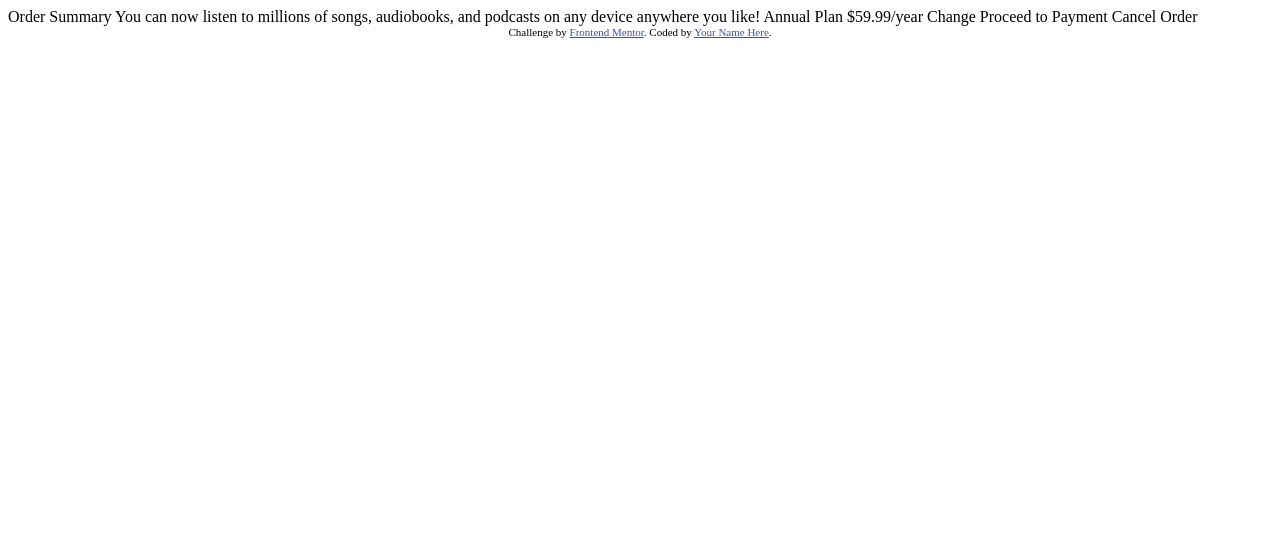
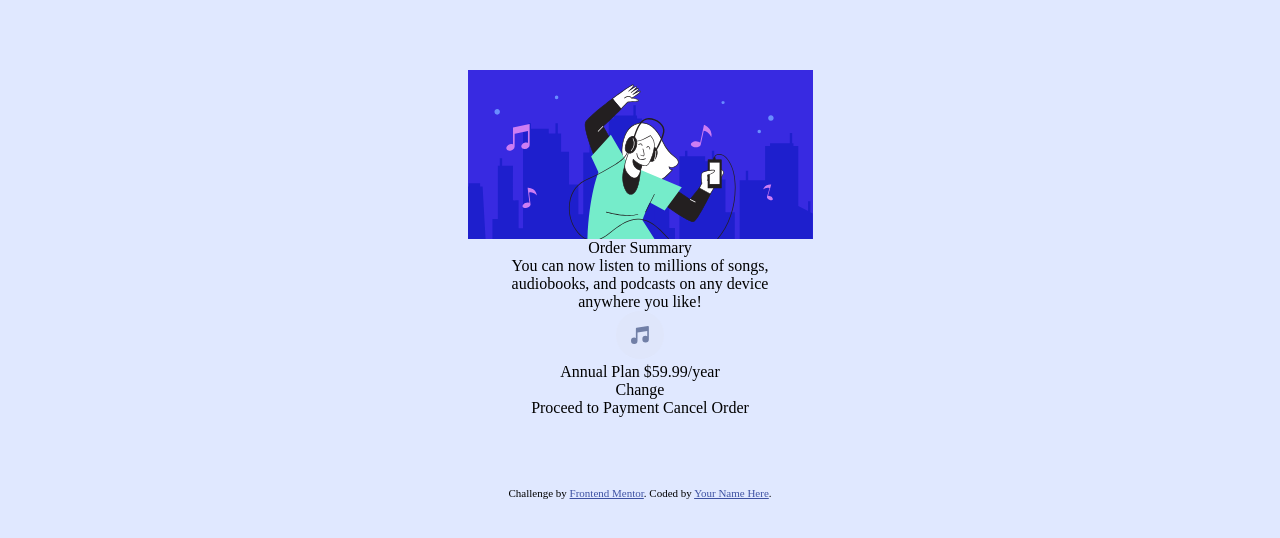
Before and after one commit to MichalTrubini/FEM_order-summary-component, a plain HTML site: page FrontEnd Mentor/Order summary component/index.html in a window 1280 px wide. Drawn offline with Linux system fonts and the light colour scheme.

Commit message:
building a card

```diff
--- a/FrontEnd Mentor/Order summary component/index.html
+++ b/FrontEnd Mentor/Order summary component/index.html
@@ -5,7 +5,7 @@
   <meta name="viewport" content="width=device-width, initial-scale=1.0"> <!-- displays site properly based on user's device -->
 
   <link rel="icon" type="image/png" sizes="32x32" href="./images/favicon-32x32.png">
-
+  <link rel="stylesheet" href="style.css">
   <title>Frontend Mentor | Order summary card</title>
 
   <!-- Feel free to remove these styles or customise in your own stylesheet 👍 -->
@@ -16,18 +16,28 @@
 </head>
 <body>
 
-  Order Summary
+  <main class="card">
 
-  You can now listen to millions of songs, audiobooks, and podcasts on any
-  device anywhere you like!
+    <img src="images/illustration-hero.svg" alt="Music image" class="card__image">
 
-  Annual Plan
-  $59.99/year
-
-  Change
-
-  Proceed to Payment
-  Cancel Order
+    <div class="card__content">
+      <div class="card__summary">Order Summary</div>
+      <div class="card__paragraph">You can now listen to millions of songs, audiobooks, and podcasts on any
+        device anywhere you like!</div>
+        <div class="card__customer-plan">
+          <img src="images/icon-music.svg" alt="itunes icon" class="customer-plan__music-icon">
+          <div class="customer-plan__price">
+            Annual Plan
+            $59.99/year
+          </div>
+          <div class="customer-plan__change">
+            Change
+          </div>
+        </div>
+      Proceed to Payment
+      Cancel Order
+    </div>
+  </main>
 
   <div class="attribution">
     Challenge by <a href="https://www.frontendmentor.io?ref=challenge" target="_blank">Frontend Mentor</a>.
--- a/FrontEnd Mentor/Order summary component/style.scss
+++ b/FrontEnd Mentor/Order summary component/style.scss
@@ -0,0 +1,32 @@
+$color-bgd-primary:#e0e8ff;
+
+html {
+    font-size: 62.5%;
+}
+
+img {
+    max-width:100%;
+}
+
+body {
+    background-color:$color-bgd-primary;
+    box-sizing:border-box;
+    font-size: 1.6rem;
+    text-align: center;
+}
+
+.card {
+    border-radius:1rem;
+    margin:7rem auto;
+    width:34.5rem;
+
+
+    &__content {
+        width:29.5rem;
+        margin:auto
+    }
+
+    &__image {
+        display:block;
+    }
+}
```
Also changed, not shown: FrontEnd Mentor/Order summary component/style.css, 1 other file.
